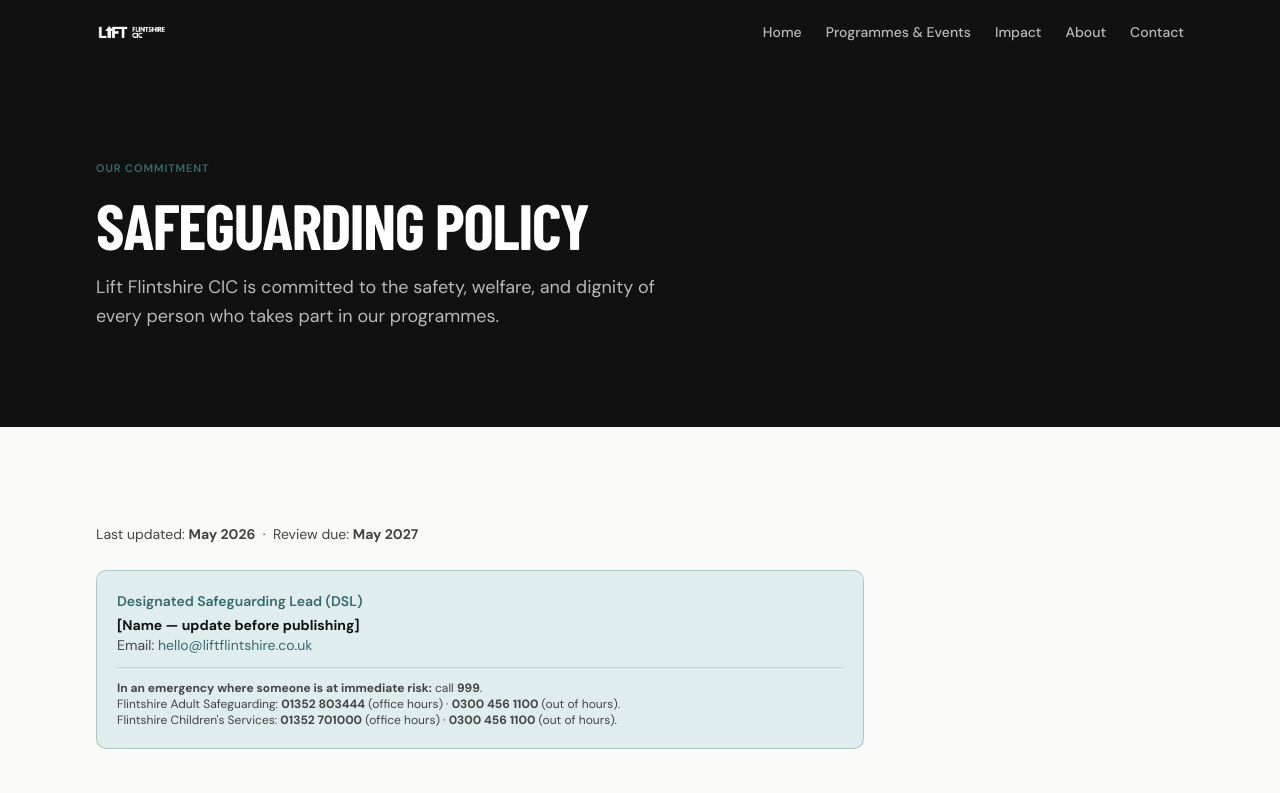
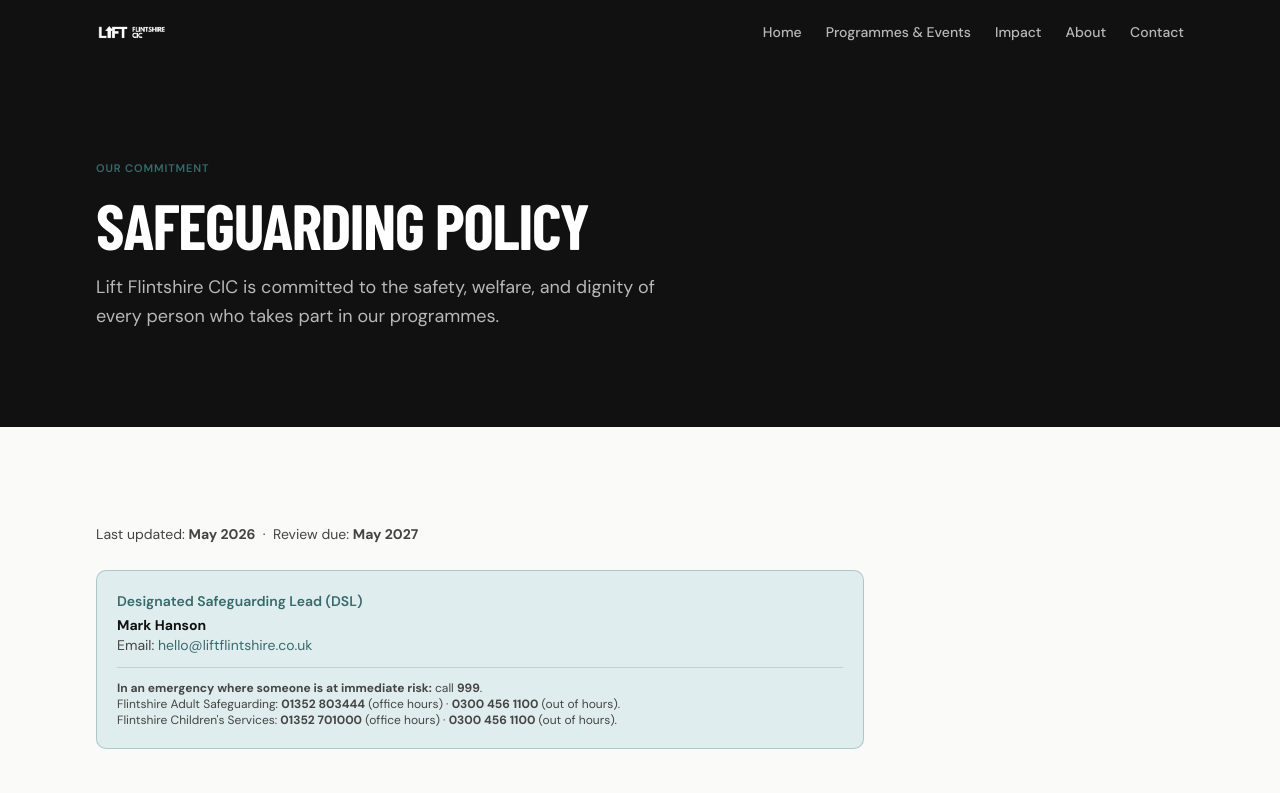
Before and after one commit to Numberonehsp/lift-flintshire-website, a React (Vite) app: page /safeguarding in a window 1280 px wide. Shown: the top 793 px of the page. Built offline with nearby package versions, Linux system fonts and the light colour scheme; a web font is replaced by a local one.

Commit message:
set Mark Hanson as Designated Safeguarding Lead

```diff
--- a/src/pages/Safeguarding.tsx
+++ b/src/pages/Safeguarding.tsx
@@ -43,7 +43,7 @@
           <AlertBox>
             <p className="font-body font-semibold text-sm text-teal mb-1">Designated Safeguarding Lead (DSL)</p>
             <p className="font-body text-sm text-ink-light mb-1">
-              <strong className="text-ink">[Name — update before publishing]</strong><br />
+              <strong className="text-ink">Mark Hanson</strong><br />
               Email: <a href="mailto:hello@liftflintshire.co.uk" className="text-teal hover:underline">hello@liftflintshire.co.uk</a>
             </p>
             <p className="font-body text-xs text-ink-light mt-3 pt-3 border-t border-teal/20">
```
